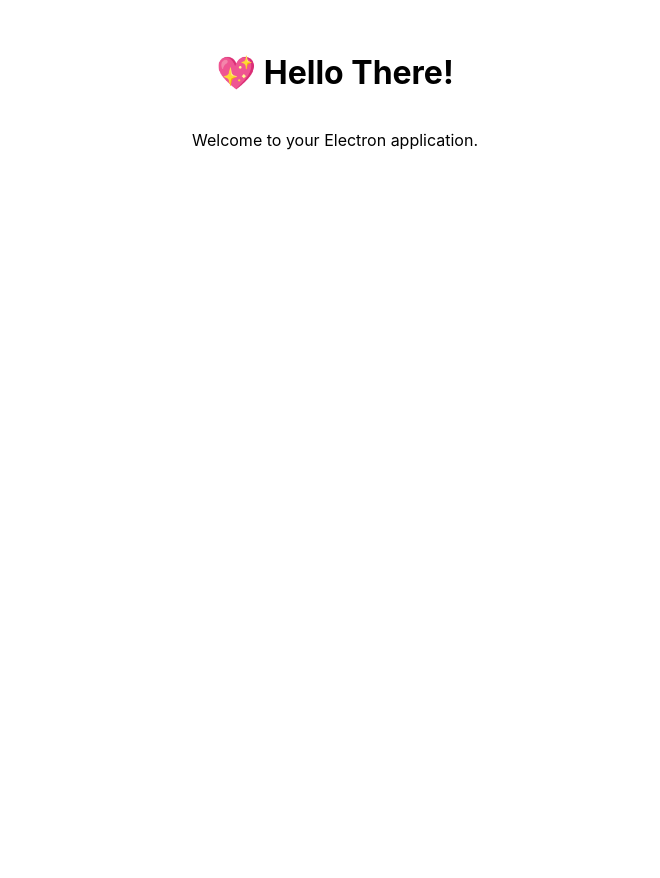
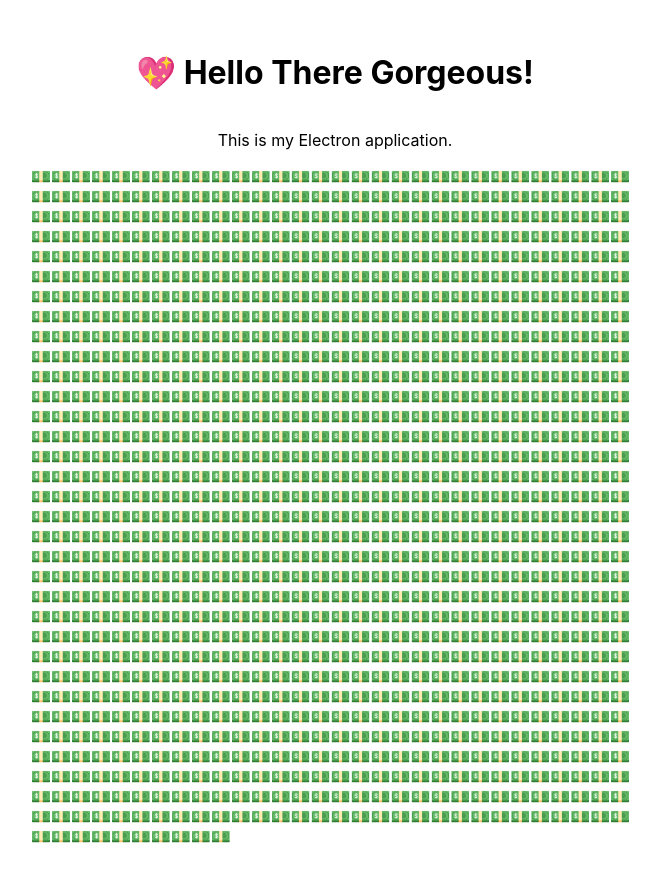
Before and after one commit to n8innate/Electron_Basic, an Electron app: page src/index.html in a window 800 px wide. Shown: the whole page, without its empty margins (65-725 px from the left). Before the commit the page ends 800 px from the top, so only its background shows below. Drawn offline with Linux system fonts and the light colour scheme.

Commit message:
Added $1000

```diff
--- a/src/index.html
+++ b/src/index.html
@@ -7,8 +7,13 @@
   </head>
   <body>
 
-    <h1>💖 Hello There!</h1>
-    <p>Welcome to your Electron application.</p>
-
+    <h1>💖 Hello There Gorgeous!</h1>
+    <p>This is my Electron application.</p>
+    <script>
+      const money = '💵';
+      for (let i = 1; i < 1001; i++){
+        document.write(money)
+      }
+    </script>
   </body>
 </html>
```
